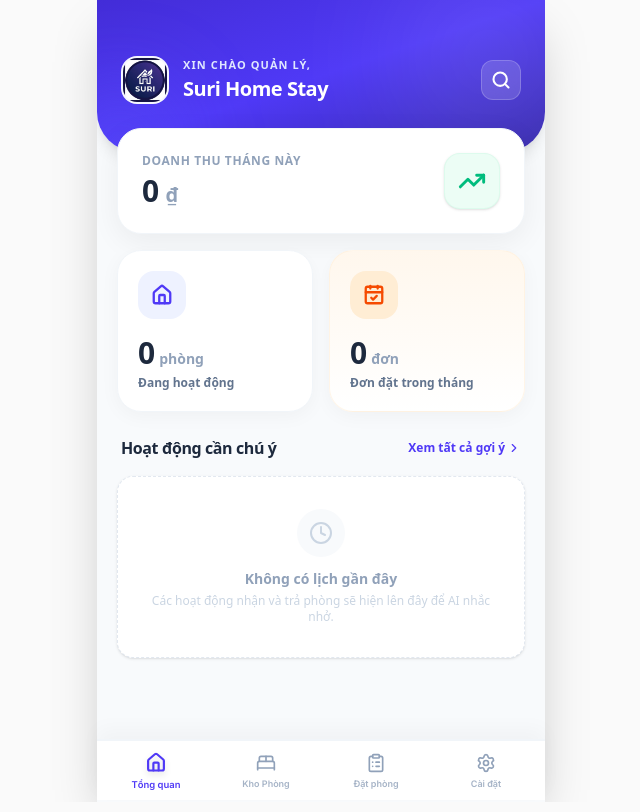
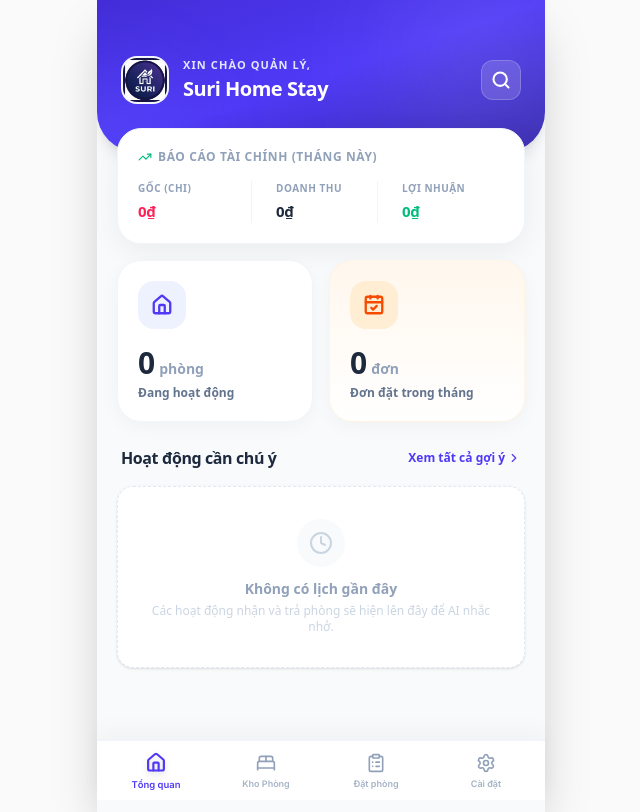
Before and after one commit to ngkienmkqn/renroom-mobile-pms, a Next.js app: page / in a window 1280 px wide. Shown: the whole page, without its empty margins (319-959 px from the left). Built offline with nearby package versions, Linux system fonts and the light colour scheme.

Commit message:
feat(ui): replace native revenue card with precise Profit and Loss (P&L) mini dashboard

```diff
--- a/app/page.tsx
+++ b/app/page.tsx
@@ -6,6 +6,8 @@ import Link from "next/link";
 
 export default function Dashboard() {
   const [revenue, setRevenue] = useState(0);
+  const [cost, setCost] = useState(0);
+  const [profit, setProfit] = useState(0);
   const [rentedRooms, setRentedRooms] = useState(0);
   const [checkins, setCheckins] = useState(0);
   const [activities, setActivities] = useState<any[]>([]);
@@ -20,9 +22,12 @@ export default function Dashboard() {
       const tList = Array.isArray(td.data) ? td.data : [];
       const rdList = Array.isArray(rd.data) ? rd.data : [];
 
-      // Rooms KPI
       const activeRooms = rdList.filter((r: any) => r.status === "rented").length;
       setRentedRooms(activeRooms);
+
+      // Financials (Cost vs Revenue)
+      const totalCost = rdList.reduce((acc: number, r: any) => acc + (Number(r.contractPrice) || 0), 0);
+      setCost(totalCost);
 
       // Current Month Revenue & Bookings
       const now = new Date();
@@ -38,7 +43,9 @@ export default function Dashboard() {
         const val = String(b.amount).replace(/\D/g, "");
         return acc + (Number(val) || 0);
       }, 0);
+
       setRevenue(monthRev);
+      setProfit(monthRev - totalCost);
       setCheckins(thisMonthBookings.length);
 
       // Intelligent CRM feeds
@@ -126,16 +133,29 @@ export default function Dashboard() {
       <main className="flex-1 px-5 -mt-6 relative z-20">
         {/* KPI Grid */}
         <section>
-          {/* Revenue KPI */}
-          <div className="col-span-2 bg-white dark:bg-slate-800 rounded-3xl p-6 shadow-[0_8px_30px_rgb(0,0,0,0.06)] border border-slate-100 dark:border-slate-700 flex justify-between items-center active:scale-[0.98] transition-transform mb-4">
-            <div>
-              <p className="text-slate-400 dark:text-slate-500 text-xs uppercase font-extrabold tracking-wider mb-1">Doanh thu tháng này</p>
-              <h2 className="text-3xl font-black text-slate-800 dark:text-white tracking-tight">
-                {new Intl.NumberFormat("vi-VN").format(revenue)} <span className="text-xl text-slate-400 font-bold">₫</span>
-              </h2>
-            </div>
-            <div className="w-14 h-14 bg-emerald-50 text-emerald-500 rounded-2xl shadow-sm border border-emerald-100/50 flex justify-center items-center shrink-0">
-              <TrendingUp size={28} strokeWidth={2.5} />
+          {/* P&L Financial Card */}
+          <div className="bg-white dark:bg-slate-800 rounded-3xl p-5 shadow-[0_8px_30px_rgb(0,0,0,0.06)] border border-slate-100 dark:border-slate-700 mb-4 active:scale-[0.98] transition-transform">
+            <h3 className="text-xs font-extrabold uppercase tracking-wider text-slate-400 mb-4 flex items-center gap-1.5">
+              <TrendingUp size={14} className="text-emerald-500"/>
+              Báo cáo Tài chính (Tháng này)
+            </h3>
+
+            <div className="grid grid-cols-3 gap-3 divide-x divide-slate-100 dark:divide-slate-700">
+              {/* Cost */}
+              <div>
+                <p className="text-[10px] text-slate-400 font-bold uppercase tracking-wider mb-1">Gốc (Chi)</p>
+                <p className="text-[15px] font-black text-rose-500 tracking-tight">{new Intl.NumberFormat("vi-VN").format(cost)}₫</p>
+              </div>
+              {/* Gross */}
+              <div className="pl-3">
+                <p className="text-[10px] text-slate-400 font-bold uppercase tracking-wider mb-1">Doanh thu</p>
+                <p className="text-[15px] font-black text-slate-800 dark:text-white tracking-tight">{new Intl.NumberFormat("vi-VN").format(revenue)}₫</p>
+              </div>
+              {/* Net Profit */}
+              <div className="pl-3">
+                <p className="text-[10px] text-slate-400 font-bold uppercase tracking-wider mb-1">Lợi nhuận</p>
+                <p className="text-[15px] font-black text-emerald-500 tracking-tight">{new Intl.NumberFormat("vi-VN").format(profit)}₫</p>
+              </div>
             </div>
           </div>
 
```
